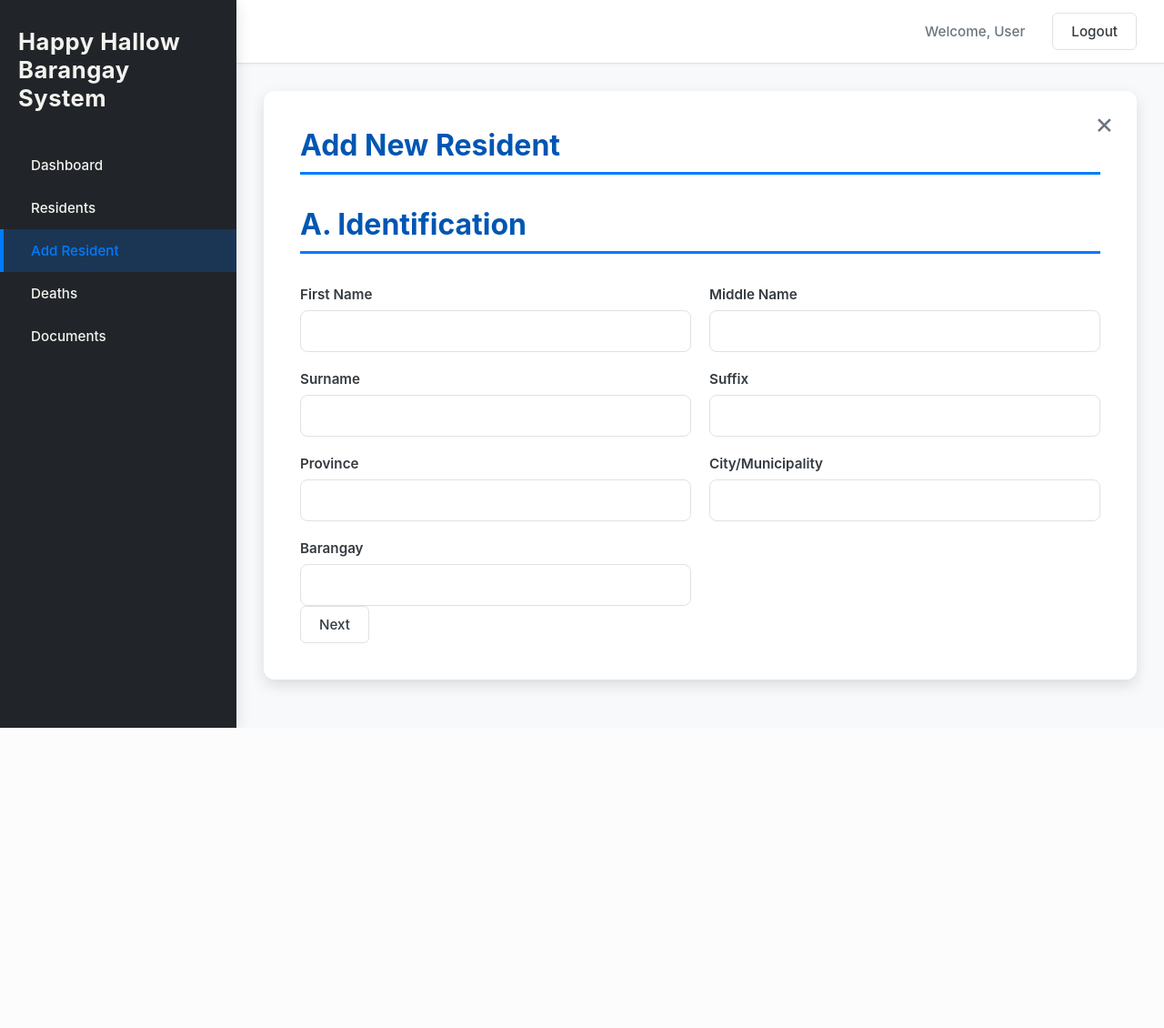
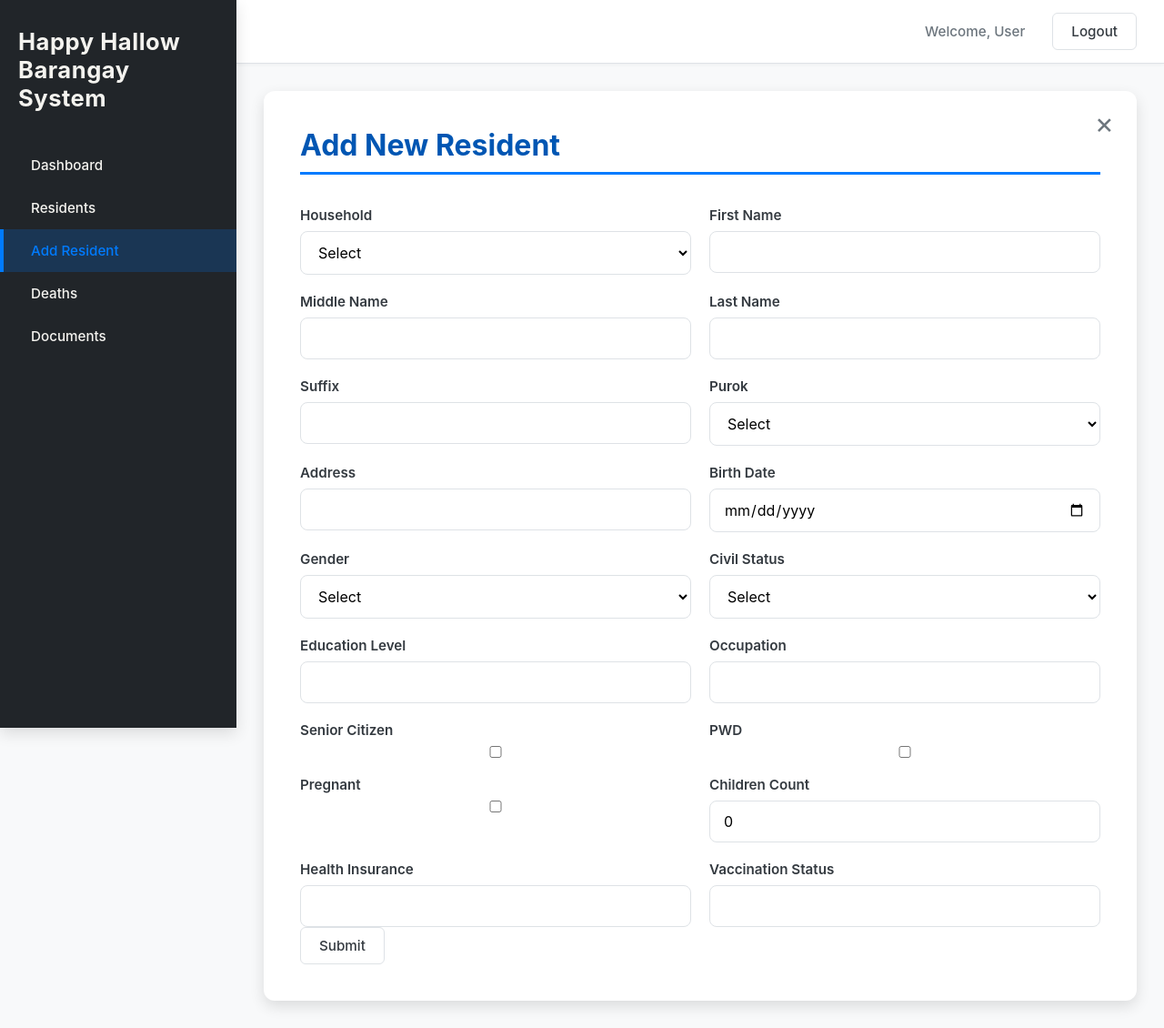
Before and after one commit to marcelo12211/Web-Tech--Midterm, a PHP site: page /addnewresidents.php in a window 1280 px wide. Shown: the whole page at 91% size. Before the commit the page ends 800 px from the top, so only its background shows below. Run offline with PHP 8.4, Linux system fonts and the light colour scheme; data comes from the database, SQL or seed files in the repository.

Commit message:
Add new residents 1/2 fixed. needs to seperate pwd and senior data into seperate tables.

```diff
--- a/Webtech/addnewresidents.php
+++ b/Webtech/addnewresidents.php
@@ -8,29 +8,47 @@ $resData = [];
 if ($residentId) {
     $editMode = true;
     $residentId = intval($residentId);
-    $resData = $conn->query("SELECT * FROM identification WHERE id=$residentId")->fetch_assoc();
+    $resData = $conn->query("SELECT * FROM residents WHERE resident_id=$residentId")->fetch_assoc();
 }
 
+// Fetch existing households for dropdown
+$householdsResult = $conn->query("SELECT household_id, household_head FROM household ORDER BY household_id ASC");
+
 if ($_SERVER['REQUEST_METHOD'] === 'POST') {
-
     $firstName   = $conn->real_escape_string($_POST['firstName']);
     $middleName  = $conn->real_escape_string($_POST['middleName'] ?? '');
     $lastName    = $conn->real_escape_string($_POST['lastName']);
     $suffix      = $conn->real_escape_string($_POST['suffix'] ?? '');
     $fullName    = trim("$firstName $middleName $lastName $suffix");
 
-    $province    = $conn->real_escape_string($_POST['province']);
-    $city        = $conn->real_escape_string($_POST['city']);
-    $barangay    = $conn->real_escape_string($_POST['barangay']);
-    $fullAddress = "$barangay, $city, $province";
+    $householdOption = $_POST['householdOption'];
+    $newHouseholdHead = null;
+    $householdId = null;
 
-    $gender      = $_POST['gender'];
-    $civilStatus = $_POST['civilStatus'];
-    $birthDate   = $_POST['birthDate'];
-    $citizenship = $conn->real_escape_string($_POST['citizenship']);
+    if ($householdOption == 'existing') {
+        $householdId = intval($_POST['existingHousehold']);
+    } else {
+        $newHouseholdHead = $fullName;
+        // Insert new household
+        $conn->query("INSERT INTO household (household_head) VALUES ('$newHouseholdHead')");
+        $householdId = $conn->insert_id;
+    }
 
-    $isPWD = isset($_POST['isPWD']) ? 1 : 0;
-    $pwdFilePath = $resData['pwdImage'] ?? null;
+    $purok      = $_POST['purok'];
+    $address    = $conn->real_escape_string($_POST['address']);
+    $birthDate  = $_POST['birthDate'];
+    $gender     = $_POST['gender'];
+    $civilStatus= $_POST['civilStatus'];
+    $education  = $_POST['educationLevel'];
+    $occupation = $_POST['occupation'];
+    $isSenior   = isset($_POST['isSenior']) ? 1 : 0;
+    $isPWD      = isset($_POST['isPWD']) ? 1 : 0;
+    $isPregnant = isset($_POST['isPregnant']) ? 1 : 0;
+    $childrenCount = intval($_POST['childrenCount'] ?? 0);
+    $healthInsurance = $_POST['healthInsurance'] ?? '';
+    $vaccination = $_POST['vaccination'] ?? '';
+
+    $pwdFilePath = $resData['pwd_image'] ?? null;
 
     // Handle PWD image upload
     if ($isPWD && isset($_FILES['pwdImage']) && $_FILES['pwdImage']['error'] === UPLOAD_ERR_OK) {
@@ -43,31 +61,37 @@ if ($_SERVER['REQUEST_METHOD'] === 'POST') {
 
         if (move_uploaded_file($fileTmp, $filePath)) {
             $pwdFilePath = $filePath;
-        } else {
-            $error = "Failed to upload PWD ID.";
         }
     }
 
-    if (!isset($error)) {
     if ($editMode) {
-            $sql = "UPDATE identification SET
-                RESPONDENT_NAME='$fullName',
-                PROVINCE='$province',
-                MUNICIPALITY='$city',
-                BARANGAY='$barangay',
-                ADDRESS='$fullAddress',
-                GENDER='$gender',
-                BIRTHDATE='$birthDate',
-                CIVIL_STATUS='$civilStatus',
-                CITIZENSHIP='$citizenship',
-                isPWD=$isPWD,
-                pwdImage='$pwdFilePath'
-                WHERE id=$residentId";
+        $sql = "UPDATE residents SET
+                household_id=$householdId,
+                first_name='$firstName',
+                middle_name='$middleName',
+                surname='$lastName',
+                suffix='$suffix',
+                sex='$gender',
+                birthdate='$birthDate',
+                civil_status='$civilStatus',
+                purok='$purok',
+                address='$address',
+                education_level='$education',
+                occupation='$occupation',
+                is_senior=$isSenior,
+                is_disabled=$isPWD,
+                is_pregnant=$isPregnant,
+                children_count=$childrenCount,
+                health_insurance='$healthInsurance',
+                vaccination='$vaccination',
+                pwd_image='$pwdFilePath'
+                WHERE resident_id=$residentId";
         $actionMsg = "updated";
     } else {
-            $sql = "INSERT INTO identification
-                (PROVINCE, MUNICIPALITY, BARANGAY, ADDRESS, RESPONDENT_NAME, GENDER, BIRTHDATE, CIVIL_STATUS, CITIZENSHIP, HOUSEHOLD_HEAD, HOUSEHOLD_MEMBERS, isPWD, pwdImage)
-                VALUES ('$province','$city','$barangay','$fullAddress','$fullName','$gender','$birthDate','$civilStatus','$citizenship','$fullName',1,$isPWD,'$pwdFilePath')";
+        $sql = "INSERT INTO residents
+                (household_id, first_name, middle_name, surname, suffix, sex, birthdate, civil_status, purok, address, education_level, occupation, is_senior, is_disabled, is_pregnant, children_count, health_insurance, vaccination, pwd_image)
+                VALUES
+                ($householdId, '$firstName', '$middleName', '$lastName', '$suffix', '$gender', '$birthDate', '$civilStatus', '$purok', '$address', '$education', '$occupation', $isSenior, $isPWD, $isPregnant, $childrenCount, '$healthInsurance', '$vaccination', '$pwdFilePath')";
         $actionMsg = "added";
     }
 
@@ -77,16 +101,15 @@ if ($_SERVER['REQUEST_METHOD'] === 'POST') {
         $error = "Error: " . $conn->error;
     }
 }
-}
 ?>
 
 <!DOCTYPE html>
 <html lang="en">
 <head>
-<meta charset="UTF-8" />
-<meta name="viewport" content="width=device-width, initial-scale=1.0" />
+<meta charset="UTF-8">
+<meta name="viewport" content="width=device-width, initial-scale=1.0">
 <title><?php echo $editMode ? "Edit" : "Add"; ?> Resident</title>
-<link rel="stylesheet" href="css/style.css" />
+<link rel="stylesheet" href="css/style.css">
 </head>
 <body>
 <div class="app-container">
@@ -124,112 +147,123 @@ if(isset($error)) echo "<p style='color:red;'>$error</p>";
 <form id="addResidentForm" method="POST" enctype="multipart/form-data">
 <h2 class="form-title"><?php echo $editMode ? "Edit" : "Add New"; ?> Resident</h2>
 
-<!-- PAGE 1 -->
-<div id="page1">
-<h2>A. Identification</h2>
 <div class="form-grid">
 
+<!-- Household Selection -->
+<div class="input-group">
+<label>Household</label>
+<select name="householdOption" id="householdOption" required>
+    <option value="">Select</option>
+    <option value="existing" <?php if(isset($_POST['householdOption']) && $_POST['householdOption']=='existing') echo 'selected'; ?>>Existing Household</option>
+    <option value="new" <?php if(isset($_POST['householdOption']) && $_POST['householdOption']=='new') echo 'selected'; ?>>New Household</option>
+</select>
+</div>
+
+<div class="input-group" id="existingHouseholdGroup" style="display:none;">
+<label>Select Household</label>
+<select name="existingHousehold">
+<?php while($household = $householdsResult->fetch_assoc()): ?>
+    <option value="<?php echo $household['household_id']; ?>" <?php if(($resData['household_id'] ?? '')==$household['household_id']) echo 'selected'; ?>>
+        <?php echo $household['household_head'] . " (" . $household['household_id'] . ")"; ?>
+    </option>
+<?php endwhile; ?>
+</select>
+</div>
+
+<!-- Resident Details -->
 <div class="input-group">
 <label>First Name</label>
-  <input type="text" name="firstName" id="firstName" required value="<?php echo $resData['RESPONDENT_NAME'] ?? ''; ?>">
+<input type="text" name="firstName" required value="<?php echo $resData['first_name'] ?? ''; ?>">
 </div>
 <div class="input-group">
 <label>Middle Name</label>
-  <input type="text" name="middleName" id="middleName" value="<?php echo $resData['middleName'] ?? ''; ?>">
+<input type="text" name="middleName" value="<?php echo $resData['middle_name'] ?? ''; ?>">
 </div>
 <div class="input-group">
-  <label>Surname</label>
-  <input type="text" name="lastName" id="lastName" required value="<?php echo $resData['lastName'] ?? ''; ?>">
+<label>Last Name</label>
+<input type="text" name="lastName" required value="<?php echo $resData['surname'] ?? ''; ?>">
 </div>
 <div class="input-group">
 <label>Suffix</label>
-  <input type="text" name="suffix" id="suffix" value="<?php echo $resData['suffix'] ?? ''; ?>">
+<input type="text" name="suffix" value="<?php echo $resData['suffix'] ?? ''; ?>">
 </div>
 <div class="input-group">
-  <label>Province</label>
-  <input type="text" name="province" id="province" required value="<?php echo $resData['PROVINCE'] ?? ''; ?>">
+<label>Purok</label>
+<select name="purok" required>
+    <option value="">Select</option>
+    <?php for($i=1;$i<=5;$i++): ?>
+    <option value="<?php echo $i; ?>" <?php if(($resData['purok']??'')==$i) echo 'selected'; ?>>Purok <?php echo $i; ?></option>
+    <?php endfor; ?>
+</select>
 </div>
 <div class="input-group">
-  <label>City/Municipality</label>
-  <input type="text" name="city" id="city" required value="<?php echo $resData['MUNICIPALITY'] ?? ''; ?>">
+<label>Address</label>
+<input type="text" name="address" required value="<?php echo $resData['address'] ?? ''; ?>">
 </div>
 <div class="input-group">
-  <label>Barangay</label>
-  <input type="text" name="barangay" id="barangay" required value="<?php echo $resData['BARANGAY'] ?? ''; ?>">
+<label>Birth Date</label>
+<input type="date" name="birthDate" required value="<?php echo $resData['birthdate'] ?? ''; ?>">
 </div>
-
-</div>
-<div class="button-group">
-  <button type="button" id="nextBtn1" class="btn">Next</button>
-</div>
-</div>
-
-<!-- PAGE 2 -->
-<div id="page2" style="display:none">
-<h2>B. Basic Details</h2>
-<div class="form-grid">
-
-<div class="input-group">
-  <label>Birth Date</label>
-  <input type="date" name="birthDate" required value="<?php echo $resData['BIRTHDATE'] ?? ''; ?>">
-</div>
-
 <div class="input-group">
 <label>Gender</label>
 <select name="gender" required>
 <option value="">Select</option>
-    <option value="Male" <?php if(($resData['GENDER'] ?? '')=='Male') echo 'selected'; ?>>Male</option>
-    <option value="Female" <?php if(($resData['GENDER'] ?? '')=='Female') echo 'selected'; ?>>Female</option>
+<option value="M" <?php if(($resData['sex']??'')=='M') echo 'selected'; ?>>Male</option>
+<option value="F" <?php if(($resData['sex']??'')=='F') echo 'selected'; ?>>Female</option>
 </select>
 </div>
-
 <div class="input-group">
 <label>Civil Status</label>
 <select name="civilStatus" required>
 <option value="">Select</option>
-    <option value="Single" <?php if(($resData['CIVIL_STATUS'] ?? '')=='Single') echo 'selected'; ?>>Single</option>
-    <option value="Married" <?php if(($resData['CIVIL_STATUS'] ?? '')=='Married') echo 'selected'; ?>>Married</option>
-    <option value="Widowed" <?php if(($resData['CIVIL_STATUS'] ?? '')=='Widowed') echo 'selected'; ?>>Widowed</option>
+<option value="Single" <?php if(($resData['civil_status']??'')=='Single') echo 'selected'; ?>>Single</option>
+<option value="Married" <?php if(($resData['civil_status']??'')=='Married') echo 'selected'; ?>>Married</option>
+<option value="Widowed" <?php if(($resData['civil_status']??'')=='Widowed') echo 'selected'; ?>>Widowed</option>
 </select>
 </div>
-
 <div class="input-group">
-  <label>Citizenship</label>
-  <select name="citizenship" required>
-    <option value="">Select</option>
-    <option value="Filipino" <?php if(($resData['CITIZENSHIP'] ?? '')=='Filipino') echo 'selected'; ?>>Filipino</option>
-    <option value="American" <?php if(($resData['CITIZENSHIP'] ?? '')=='American') echo 'selected'; ?>>American</option>
-    <option value="Canadian" <?php if(($resData['CITIZENSHIP'] ?? '')=='Canadian') echo 'selected'; ?>>Canadian</option>
-    <option value="Japanese" <?php if(($resData['CITIZENSHIP'] ?? '')=='Japanese') echo 'selected'; ?>>Japanese</option>
-    <option value="Korean" <?php if(($resData['CITIZENSHIP'] ?? '')=='Korean') echo 'selected'; ?>>Korean</option>
-    <option value="Chinese" <?php if(($resData['CITIZENSHIP'] ?? '')=='Chinese') echo 'selected'; ?>>Chinese</option>
-    <option value="Australian" <?php if(($resData['CITIZENSHIP'] ?? '')=='Australian') echo 'selected'; ?>>Australian</option>
-    <option value="British" <?php if(($resData['CITIZENSHIP'] ?? '')=='British') echo 'selected'; ?>>British</option>
-  </select>
+<label>Education Level</label>
+<input type="text" name="educationLevel" value="<?php echo $resData['education_level'] ?? ''; ?>">
+</div>
+<div class="input-group">
+<label>Occupation</label>
+<input type="text" name="occupation" value="<?php echo $resData['occupation'] ?? ''; ?>">
+</div>
+<div class="input-group">
+<label>Senior Citizen</label>
+<input type="checkbox" name="isSenior" value="1" <?php if(!empty($resData['is_senior'])) echo 'checked'; ?>>
+</div>
+<div class="input-group">
+<label>PWD</label>
+<input type="checkbox" name="isPWD" id="isPWD" value="1" <?php if(!empty($resData['is_disabled'])) echo 'checked'; ?>>
+</div>
+<div class="input-group" id="pwdUploadGroup" style="display:none;">
+<label>Upload PWD ID</label>
+<input type="file" name="pwdImage" accept="image/*">
+<?php if(!empty($resData['pwd_image'])) echo "<p>Current: <a href='{$resData['pwd_image']}' target='_blank'>View</a></p>"; ?>
+</div>
+<div class="input-group">
+<label>Pregnant</label>
+<input type="checkbox" name="isPregnant" value="1" <?php if(!empty($resData['is_pregnant'])) echo 'checked'; ?>>
+</div>
+<div class="input-group">
+<label>Children Count</label>
+<input type="number" name="childrenCount" min="0" value="<?php echo $resData['children_count'] ?? 0; ?>">
+</div>
+<div class="input-group">
+<label>Health Insurance</label>
+<input type="text" name="healthInsurance" value="<?php echo $resData['health_insurance'] ?? ''; ?>">
+</div>
+<div class="input-group">
+<label>Vaccination Status</label>
+<input type="text" name="vaccination" value="<?php echo $resData['vaccination'] ?? ''; ?>">
 </div>
 
-
-<div class="input-group" style="display: grid; grid-template-columns: 1fr 2fr; gap: 10px; align-items: center;">
-  <div>
-    <label>Are you a PWD?</label>
-    <input type="checkbox" name="isPWD" id="isPWD" value="1"
-      <?php if(!empty($resData['isPWD']) && $resData['isPWD']==1) echo 'checked'; ?>>
 </div>
 
-  <div id="pwdUploadGroup" style="display:none;">
-    <label>Upload PWD ID</label>
-    <input type="file" name="pwdImage" id="pwdImage" accept="image/*">
-    <?php if(!empty($resData['pwdImage'])) echo "<p>Current: <a href='{$resData['pwdImage']}' target='_blank'>View</a></p>"; ?>
-  </div>
-</div>
-
-
 <div class="button-group">
-  <button type="button" id="backBtn2" class="btn secondary">Back</button>
 <button type="submit" class="btn"><?php echo $editMode ? "Update" : "Submit"; ?></button>
 </div>
-</div>
-
 </form>
 </div>
 </div>
@@ -238,31 +272,26 @@ if(isset($error)) echo "<p style='color:red;'>$error</p>";
 </div>
 
 <script>
-// Multi-page navigation
-document.getElementById("nextBtn1").onclick = function() {
-    document.getElementById("page1").style.display = "none";
-    document.getElementById("page2").style.display = "block";
-};
-document.getElementById("backBtn2").onclick = function() {
-    document.getElementById("page2").style.display = "none";
-    document.getElementById("page1").style.display = "block";
-};
+const householdOption = document.getElementById("householdOption");
+const existingHouseholdGroup = document.getElementById("existingHouseholdGroup");
 
-// Show page 1 at start
-document.getElementById("page1").style.display = "block";
-document.getElementById("page2").style.display = "none";
+function toggleHousehold() {
+    if(householdOption.value === 'existing') {
+        existingHouseholdGroup.style.display = 'block';
+    } else {
+        existingHouseholdGroup.style.display = 'none';
+    }
+}
+householdOption.addEventListener('change', toggleHousehold);
+toggleHousehold();
 
-// PWD toggle
 const isPWDCheckbox = document.getElementById("isPWD");
 const pwdUploadGroup = document.getElementById("pwdUploadGroup");
 
 function togglePWD() {
-    if (isPWDCheckbox.checked) pwdUploadGroup.style.display = "block";
-    else pwdUploadGroup.style.display = "none";
+    pwdUploadGroup.style.display = isPWDCheckbox.checked ? 'block' : 'none';
 }
-isPWDCheckbox.addEventListener("change", togglePWD);
-
-// Show upload if editing and isPWD
+isPWDCheckbox.addEventListener('change', togglePWD);
 togglePWD();
 </script>
 </body>
--- a/Webtech/residents.php
+++ b/Webtech/residents.php
@@ -354,7 +354,7 @@ function showUser() {
     if (user && user.name) {
     userNameSpan.textContent = `Welcome, ${user.name}`;
     } else {
-    userNameSpan.textContent = `Welcome, Guest`;
+      userNameSpan.textContent = `Welcome, Guest`;
     }
 }
 
```
Lines whose indentation alone changed are shown as unchanged.
